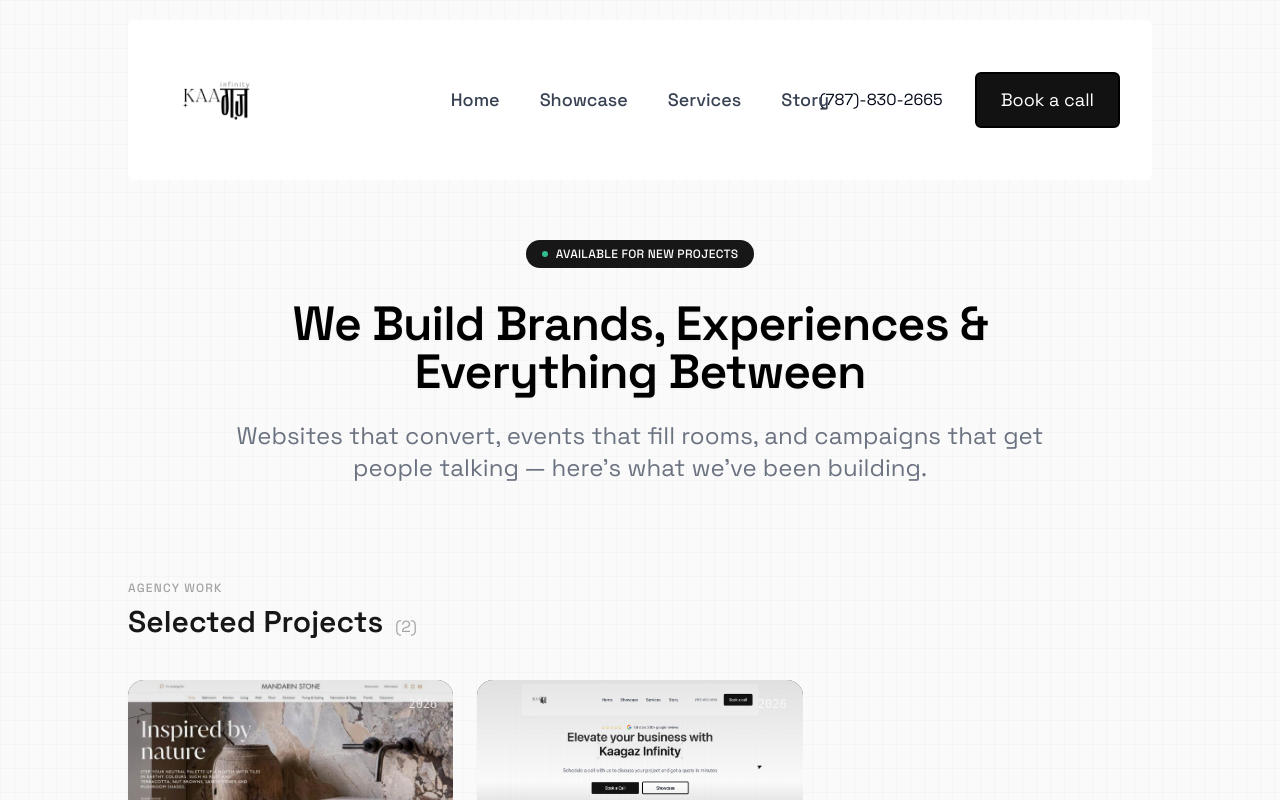
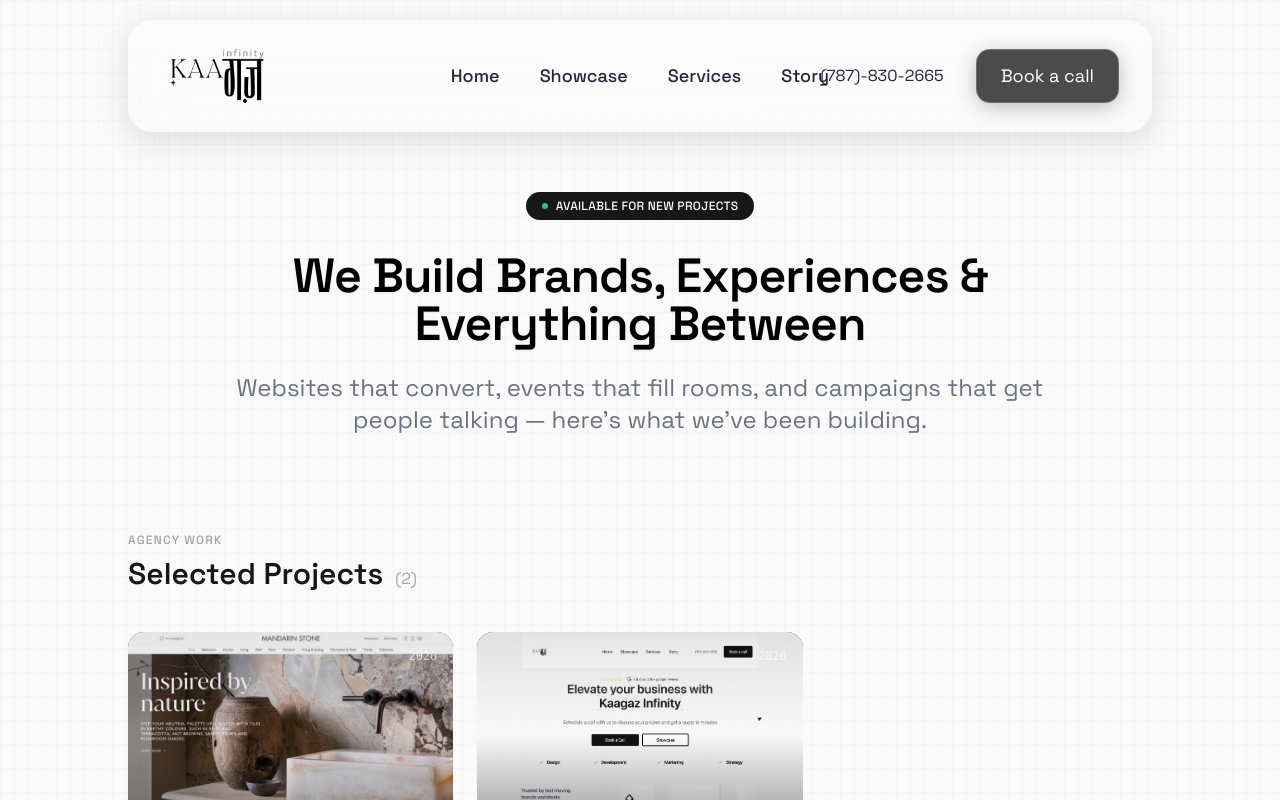
Before and after one commit to abhinavvgusainn/kaagaz, a Next.js app: page /showcase in a window 1280 px wide. Shown: the top 800 px of the page. Built offline with nearby package versions, Linux system fonts and the light colour scheme.

Commit message:
feat: upgrade navbar

```diff
--- a/app/globals.css
+++ b/app/globals.css
@@ -70,3 +70,16 @@
     @apply bg-background text-foreground;
   }
 }
+
+.liquid-glass {
+  background: rgba(255, 255, 255, 0.08);
+  backdrop-filter: blur(24px) saturate(180%);
+  -webkit-backdrop-filter: blur(24px) saturate(180%);
+
+  border: 1px solid rgba(255, 255, 255, 0.18);
+
+  box-shadow:
+    inset 0 1px 1px rgba(255,255,255,0.25),
+    inset 0 -1px 1px rgba(255,255,255,0.08),
+    0 8px 32px rgba(0,0,0,0.12);
+}
--- a/app/meeting/page.tsx
+++ b/app/meeting/page.tsx
@@ -2,7 +2,7 @@
 
 
 import Calendly from "./calendly";
-import ShowcaseNavbar from "@/components/showcase-navbar";
+import Navbar from "@/components/navbar";
 import { PiCheckCircle } from "react-icons/pi";
 import { motion } from "framer-motion";
 
@@ -24,7 +24,7 @@ const Meeting = () => {
   bg-[#fafafa] bg-[linear-gradient(to_right,#8080800a_1px,transparent_1px),linear-gradient(to_bottom,#8080800a_1px,transparent_1px)] bg-[size:14px_24px]
 
     ">
-      <ShowcaseNavbar />
+      <Navbar />
       <div className="md:px-0 px-6 xl:w-4/5 2xl:w-[68%] justify-between md:mt-14 md:flex mx-auto  ">
         <div className="md:w-2/5">
           <h1 className="text-4xl font-semibold pt-10   ">Let&apos;s Meet</h1>
--- a/app/page.tsx
+++ b/app/page.tsx
@@ -8,6 +8,7 @@ import { ScrollBasedVelocityDemo } from "@/components/demos/scroll-based-velocit
 import Footer from "@/components/footer";
 import BoxReveal from "@/components/magicui/box-reveal";
 import NumberTicker from "@/components/magicui/number-ticker";
+import Navbar from "@/components/navbar";
 import { InfiniteMovingLogos } from "@/components/ui/infinite-moving-logos";
 import LetsMakeThingsHappenSection from "@/components/ui/lets-make-things-happen";
 import { IconStarFilled } from "@tabler/icons-react";
@@ -23,7 +24,22 @@ import { Element, Link as ScrollLink } from "react-scroll";
 const CLIENTS = [
   {
     name: "Shamiana",
-    href: "https://www.instagram.com/shamianaudaipur?igsh=MWNlYTk4NG1semtieQ==",
+    href: "https://www.shamianaudaipur.com/",
+    category: "Food & Dining",
+  },
+  {
+    name: "Marutinandan Marmo",
+    href: "https://www.Marutinandankelwa.com",
+    category: "Materials",
+  },
+  {
+    name: "Arth Coffee House",
+    href: "https://www.instagram.com/arthcoffeehouse?igsh=ODFzNXRveDAyYnU0",
+    category: "Cafe",
+  },
+  {
+    name: "Syah",
+    href: "https://www.instagram.com/syahudaipur?igsh=dzRraWUwbTA0NHpl",
     category: "Food & Dining",
   },
   { name: "Niwas", href: "#", category: "Hospitality" },
@@ -31,33 +47,18 @@ const CLIENTS = [
   { name: "Elara Stay and Resort", href: "#", category: "Hospitality" },
   { name: "Break Lo", href: "#", category: "Food & Dining" },
   { name: "Neelansh Bar & Cafe", href: "#", category: "Food & Dining" },
-  {
-    name: "Arth Coffee House",
-    href: "https://www.instagram.com/arthcoffeehouse?igsh=ODFzNXRveDAyYnU0",
-    category: "Cafe",
-  },
   { name: "Dhungaar Rest", href: "#", category: "Food & Dining" },
   { name: "Magnivibe", href: "#", category: "Lifestyle" },
-  {
-    name: "Marutinandan Marmo",
-    href: "https://www.Marutinandankelwa.com",
-    category: "Materials",
-  },
   { name: "Emp. Marmo and Grani", href: "#", category: "Materials" },
-  {
-    name: "Syah",
-    href: "https://www.instagram.com/syahudaipur?igsh=dzRraWUwbTA0NHpl",
-    category: "Food & Dining",
-  },
 ];
 
 const TESTIMONIALS = [
   {
-    quote:
-      "We've been working with Kaagaz for over 8 months and they've been amazing. They've helped us grow our business and we couldn't be happier with the results.",
-    name: "Dhruv Bansal",
-    // role: "CEO, Arth Coffee House",
-    rating: 5,
+  quote:
+    "Kaagaz helped us build a professional online presence that brought in better quality leads and international inquiries for our marble and glass supply business.",
+  name: "Nitilaksh Pareek",
+  // role: "Founder, Elara Night",
+  rating: 5,
   },
   {
     quote:
@@ -68,9 +69,9 @@ const TESTIMONIALS = [
   },
   {
     quote:
-      "From concept to launch in three weeks. The Kaagaz team understood our vibe for Elara Night instantly — the microsite sold out our opening party.",
-    name: "Nikhil Sharma",
-    // role: "Founder, Elara Night",
+      "We've been working with Kaagaz for over 8 months and they've been amazing. They've helped us grow our business and we couldn't be happier with the results.",
+    name: "Dhruv Bansal",
+    // role: "CEO, Arth Coffee House",
     rating: 5,
   },
 ];
@@ -87,63 +88,7 @@ export default function Home() {
         bg-[size:14px_24px]"
     >
       {/* ── Navbar ── */}
-      <Element
-        name="top"
-        className="overflow-hidden rounded-[6px] top-5 sticky md:mx-auto z-50
-          xl:w-4/5 2xl:w-[68%] bg-white flex items-center
-          justify-between py-6 px-4 md:px-8 mx-6 shadow-sm border border-neutral-100"
-      >
-        <Link href={"/"}>
-          <Image
-            src={"/logo/kaagaz.png"}
-            alt="Logo"
-            width={1000}
-            height={1000}
-            className="w-28"
-          />
-        </Link>
-
-        <div className="absolute right-1/2 translate-x-1/2 transform">
-          <div className="hidden md:flex gap-x-10 items-center text-gray-700 font-medium text-lg cursor-pointer">
-            <Link href={"#"} className="hover:text-blue-500 transition-colors">
-              Home
-            </Link>
-            <Link
-              href={"/showcase"}
-              className="hover:text-blue-500 transition-colors"
-            >
-              Showcase
-            </Link>
-            <Link
-              href={"/services"}
-              className="hover:text-blue-500 transition-colors"
-            >
-              Services
-            </Link>
-            <Link
-              href={"/story"}
-              className="hover:text-blue-500 transition-colors"
-            >
-              Story
-            </Link>
-          </div>
-        </div>
-
-        <div className="flex items-center gap-x-4">
-          <a href="tel:7878302665" className="hidden lg:flex">
-            <button className="px-4 py-2 rounded-md flex items-center gap-x-3 text-gray-600 hover:text-gray-900 transition-colors text-sm">
-              (787)-830-2665
-            </button>
-          </a>
-          <Link
-            href={"/meeting"}
-            className="py-3 px-6 text-lg hover:bg-[#abcbff] rounded-[6px] border-2 border-black text-white bg-[#121212] transition duration-200
-              hover:shadow-[1px_1px_rgba(0,0,0),2px_2px_rgba(0,0,0),3px_3px_rgba(0,0,0),4px_4px_rgba(0,0,0),5px_5px_0px_0px_rgba(0,0,0)]"
-          >
-            Book a call
-          </Link>
-        </div>
-      </Element>
+      <Navbar/>
 
       {/* ── Hero ── */}
       <main className="md:pb-10">
--- a/app/services/page.tsx
+++ b/app/services/page.tsx
@@ -1,7 +1,7 @@
 "use client";
 
 import Footer from "@/components/footer";
-import ShowcaseNavbar from "@/components/showcase-navbar";
+import Navbar from "@/components/navbar";
 import LetsMakeThingsHappenSection from "@/components/ui/lets-make-things-happen";
 import WordFadeIn from "@/components/magicui/word-fade-in";
 import Image from "next/image";
@@ -354,7 +354,7 @@ const ServicesPage = () => {
       `}</style>
 
       <div className="overflow-clip inset-0 -z-10 h-full w-full bg-[#fafafa] bg-[linear-gradient(to_right,#8080800a_1px,transparent_1px),linear-gradient(to_bottom,#8080800a_1px,transparent_1px)] bg-[size:14px_24px]">
-        <ShowcaseNavbar />
+        <Navbar />
 
         <section className="md:px-0 mx-6 xl:w-4/5 2xl:w-[68%] md:mx-auto">
 
--- a/app/showcase/page.tsx
+++ b/app/showcase/page.tsx
@@ -2,7 +2,7 @@
 
 import Footer from "@/components/footer";
 import WordFadeIn from "@/components/magicui/word-fade-in";
-import ShowcaseNavbar from "@/components/showcase-navbar";
+import Navbar from "@/components/navbar";
 import LetsMakeThingsHappenSection from "@/components/ui/lets-make-things-happen";
 import { useState } from "react";
 import Image from "next/image";
@@ -342,7 +342,7 @@ const Showcase = () => {
       <div className="overflow-clip inset-0 -z-10 h-full w-full bg-[#fafafa]
           bg-[linear-gradient(to_right,#8080800a_1px,transparent_1px),linear-gradient(to_bottom,#8080800a_1px,transparent_1px)]
           bg-[size:14px_24px]">
-        <ShowcaseNavbar />
+        <Navbar />
 
         <section className="md:px-0 mx-6 xl:w-4/5 2xl:w-[68%] md:mx-auto">
 
--- a/app/story/page.tsx
+++ b/app/story/page.tsx
@@ -1,5 +1,5 @@
 import { TimelineDemo } from "@/components/demos/timeline-demo";
-import ShowcaseNavbar from "@/components/showcase-navbar";
+import Navbar from "@/components/navbar";
 import { div } from "motion/react-client";
 
 const Story = () => {
@@ -12,7 +12,7 @@ const Story = () => {
         bg-[linear-gradient(to_right,#8080800a_1px,transparent_1px),linear-gradient(to_bottom,#8080800a_1px,transparent_1px)]
         bg-[size:14px_24px]"
     >
-      <ShowcaseNavbar />
+      <Navbar />
 
       <TimelineDemo />
     </div>
--- /dev/null
+++ b/components/navbar.tsx
@@ -0,0 +1,135 @@
+import Image from "next/image";
+import Link from "next/link";
+
+const Navbar = () => {
+  return (
+    <div
+      className="
+      sticky
+      top-5
+      z-50
+      mx-6
+      md:mx-auto
+      xl:w-4/5
+      2xl:w-[68%]
+
+      flex
+      items-center
+      justify-between
+
+      overflow-hidden
+      rounded-[24px]
+
+      px-4
+      md:px-8
+      py-5
+
+      border
+      border-white/20
+
+      liquid-glass
+      supports-[backdrop-filter]:bg-white/10
+
+      shadow-[0_8px_32px_rgba(0,0,0,0.12)]
+
+      before:absolute
+      before:inset-0
+      before:bg-gradient-to-b
+      before:from-white/30
+      before:to-white/5
+      before:pointer-events-none
+
+      after:absolute
+      after:inset-[1px]
+      after:rounded-[23px]
+      after:border
+      after:border-white/10
+      after:pointer-events-none
+    "
+    >
+      {/* subtle glow */}
+      <div className="absolute -top-10 left-1/2 h-32 w-32 -translate-x-1/2 rounded-full bg-white/20 blur-3xl pointer-events-none" />
+
+      <Link href="/" className="relative z-10">
+        <Image
+          src="/logo/logo.png"
+          alt="Kaagaz Logo"
+          width={1000}
+          height={1000}
+          className="w-28"
+        />
+      </Link>
+
+      <div className="absolute right-1/2 translate-x-1/2 transform z-10">
+        <div className="hidden md:flex gap-x-10 2xl:gap-x-10 items-center text-gray-800 font-medium text-lg">
+          <Link
+            href={"/"}
+            className="hover:text-blue-500 transition-colors"
+          >
+            Home
+          </Link>
+
+          <Link
+            href={"/showcase"}
+            className="hover:text-blue-500 transition-colors"
+          >
+            Showcase
+          </Link>
+
+          <Link
+            href={"/services"}
+            className="hover:text-blue-500 transition-colors"
+          >
+            Services
+          </Link>
+
+          <Link
+            href={"/story"}
+            className="hover:text-blue-500 transition-colors"
+          >
+            Story
+          </Link>
+        </div>
+      </div>
+
+      <div className="flex items-center gap-x-4 relative z-10">
+        <a href="tel:5193191562" className="hidden xl:flex">
+          <button className="px-4 py-2 rounded-md flex items-center gap-x-3 text-gray-800">
+            (787)-830-2665
+          </button>
+        </a>
+
+        <Link
+          href={"/meeting"}
+          className="
+          px-6
+          py-3
+          text-lg
+
+          rounded-[14px]
+
+          border
+          border-white/20
+
+          bg-black/70
+          backdrop-blur-xl
+
+          text-white
+
+          transition-all
+          duration-300
+
+          hover:bg-black/80
+          hover:scale-[1.02]
+
+          shadow-[0_4px_20px_rgba(0,0,0,0.25)]
+        "
+        >
+          Book a call
+        </Link>
+      </div>
+    </div>
+  );
+};
+
+export default Navbar;
--- a/components/showcase-navbar.tsx
+++ /dev/null
@@ -1,92 +0,0 @@
-import Image from "next/image";
-import Link from "next/link";
-
-const ShowcaseNavbar = () => {
-  return (
-    <div
-      className="
-      overflow-hidden
-      p-10
-
-
-    rounded-[6px]
-    top-5
-    sticky
-    md:mx-auto
-
-    transform
-    z-50
-xl:w-4/5
-2xl:w-[68%]
-
-
-    bg-white
-    flex
-    items-center
-    justify-between py-6
-    px-4
-    md:px-8
-    mx-6
-
-    "
-    >
-      <Link href="/">
-      <Image
-        src="/logo/kaagaz.png"
-        alt="Kaagaz Logo"
-        width={1000}
-        height={1000}
-        className="w-28"
-      />
-      </Link>
-
-      <div className="absolute right-1/2 translate-x-1/2 transform">
-        <div className="hidden md:flex gap-x-10 2xl:gap-x-10 items-center text-gray-700 font-medium text-lg ">
-          <Link href={"/"} className="hover:text-blue-500 transition-colors">
-              Home
-            </Link>
-            <Link href={"/showcase"} className="hover:text-blue-500 transition-colors">
-              Showcase
-            </Link>
-            <Link href={"/services"} className="hover:text-blue-500 transition-colors">
-              Services
-            </Link>
-            <Link href={"/story"} className="hover:text-blue-500 transition-colors">
-              Story
-            </Link>
-
-        </div>
-      </div>
-
-
-      <div className="flex items-center gap-x-4">
-      <a href="tel:5193191562" className="hidden xl:flex">
-              <button className="px-4 py-2  rounded-md flex items-center gap-x-3 ">
-            (787)-830-2665
-              </button>
-            </a>
-
-
-      <Link
-      href={"/meeting"}
-        className="py-3 px-6
-      text-lg
-      hover:bg-[#abcbff]
-      rounded-[6px]
-      border-2
-      border-black
-      dark:border-white
-           bg-[#121212]
-       text-white
-       transition
-       duration-200
-       hover:shadow-[1px_1px_rgba(0,0,0),2px_2px_rgba(0,0,0),3px_3px_rgba(0,0,0),4px_4px_rgba(0,0,0),5px_5px_0px_0px_rgba(0,0,0)] dark:shadow-[1px_1px_rgba(255,255,255),2px_2px_rgba(255,255,255),3px_3px_rgba(255,255,255),4px_4px_rgba(255,255,255),5px_5px_0px_0px_rgba(255,255,255)] "
-      >
-        Book a call
-      </Link>
-      </div>
-    </div>
-  );
-};
-
-export default ShowcaseNavbar;
```
Also changed, not shown: public/logo/logo.png (added).
